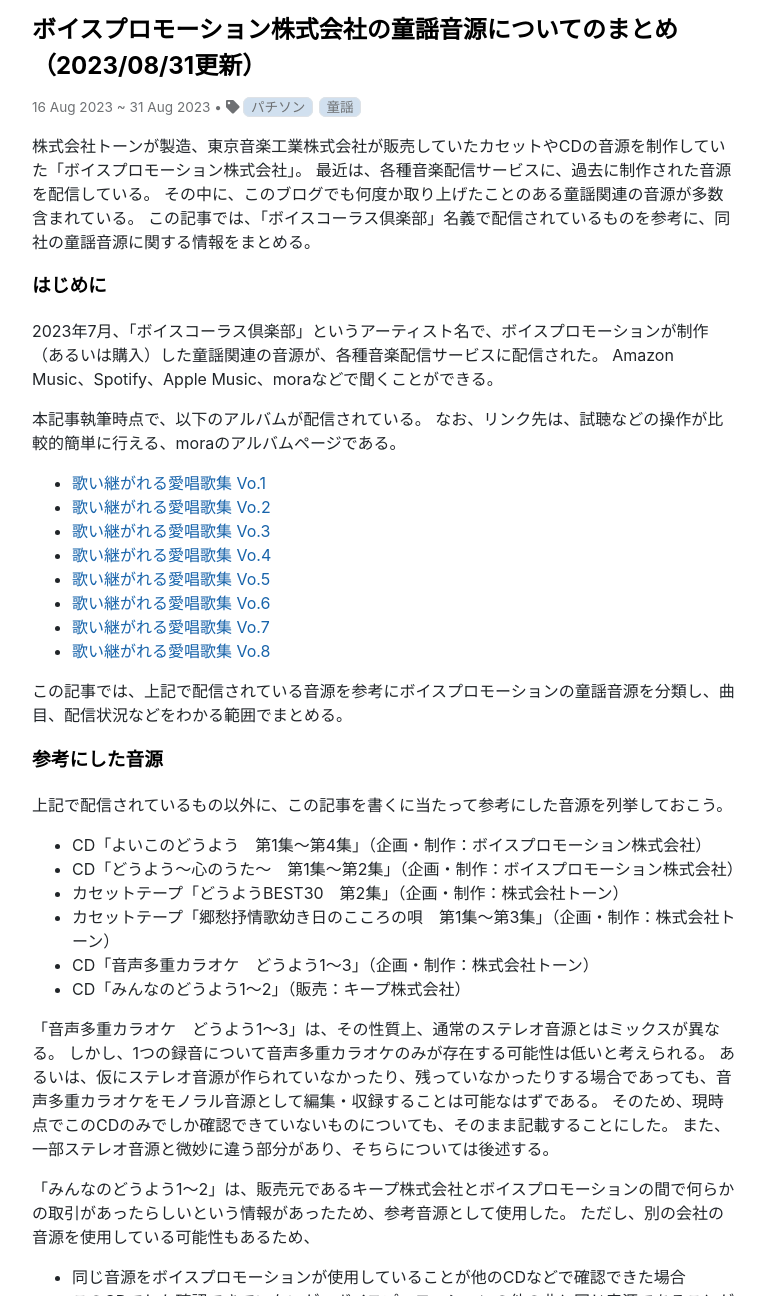
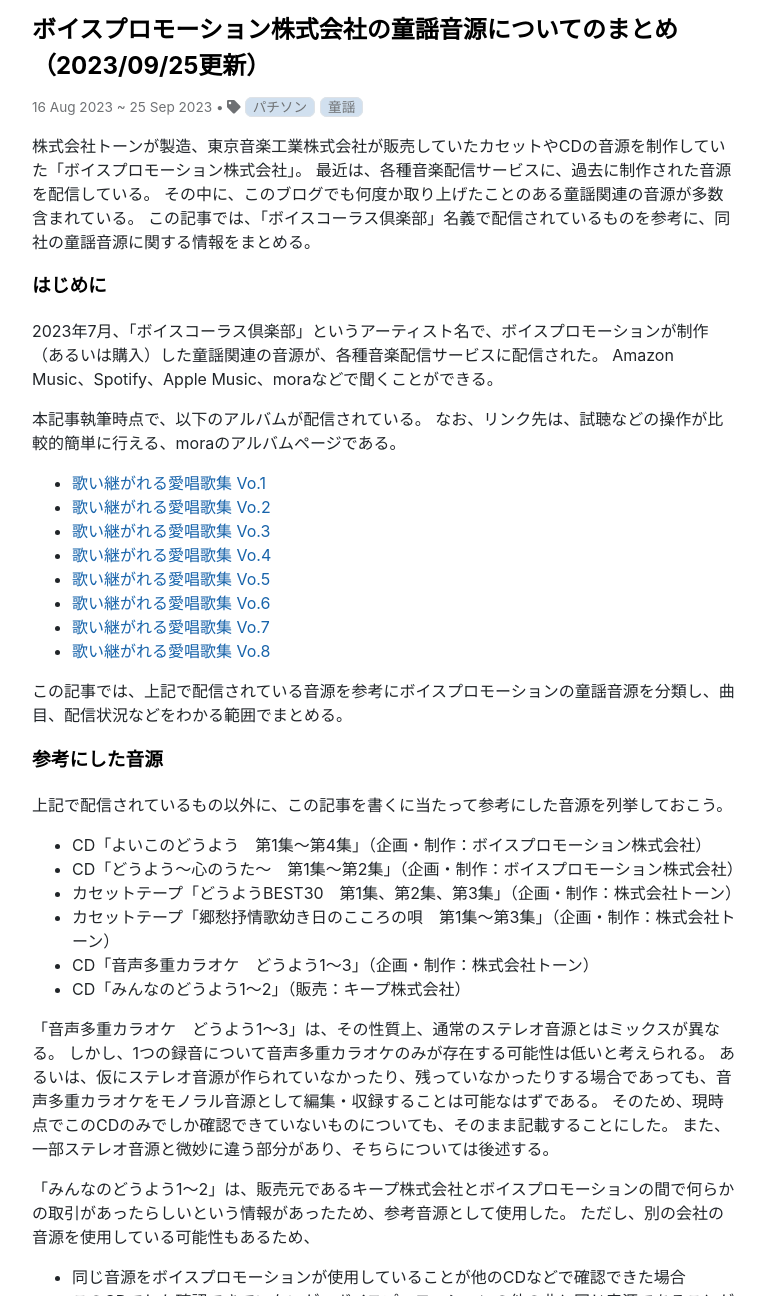
Before and after one commit to kitabatake1013/kitabatake1013.github.io, a Jekyll site: the page built from _posts/2023-08-16-voice-pro-douyou.md, in a window 1280 px wide and 1400 px high, cut to the strip 104-1400 px from the top of the window. Shown: the whole strip, without its empty margins (256-1021 px from the left). Built offline with Jekyll 4.4.1, drawn with Linux system fonts in a browser that asks for light colours; nearby versions of some CDN libraries; some of the changed text lies outside the part shown.

Commit message:
update voice-pro-douyou

```diff
--- a/_posts/2023-08-16-voice-pro-douyou.md
+++ b/_posts/2023-08-16-voice-pro-douyou.md
@@ -1,8 +1,8 @@
 ---
 layout: post
-title: ボイスプロモーション株式会社の童謡音源についてのまとめ（2023/08/31更新）
+title: ボイスプロモーション株式会社の童謡音源についてのまとめ（2023/09/25更新）
 tags: パチソン 童謡
-last_modified_at: 2023-08-31
+last_modified_at: 2023-09-25
 ---
 株式会社トーンが製造、東京音楽工業株式会社が販売していたカセットやCDの音源を制作していた「ボイスプロモーション株式会社」。
 最近は、各種音楽配信サービスに、過去に制作された音源を配信している。
@@ -34,7 +34,7 @@
 
 * CD「よいこのどうよう　第1集～第4集」（企画・制作：ボイスプロモーション株式会社）
 * CD「どうよう～心のうた～　第1集～第2集」（企画・制作：ボイスプロモーション株式会社）
-* カセットテープ「どうようBEST30　第2集」（企画・制作：株式会社トーン）
+* カセットテープ「どうようBEST30　第1集、第2集、第3集」（企画・制作：株式会社トーン）
 * カセットテープ「郷愁抒情歌幼き日のこころの唄　第1集～第3集」（企画・制作：株式会社トーン）
 * CD「音声多重カラオケ　どうよう1～3」（企画・制作：株式会社トーン）
 * CD「みんなのどうよう1～2」（販売：キープ株式会社）
@@ -328,6 +331,12 @@
 そして、ボイスプロモーションの動向を見守っていきたいと思う。
 
 ### 更新履歴
+
+#### 2023/09/25
+
+* 参考音源に「どうようBEST30」の第1集と第3集を追加
+* みみちゃんレコードの未配信音源一覧に「グッドバイ」と「どじょっこふなっこ」を追加
+* 「その他」の音源一覧に「子守唄」を追加
 
 #### 2023/08/31
 
```
Also changed, not shown: other parts of _posts/2023-08-16-voice-pro-douyou.md (+3 -0 lines).
